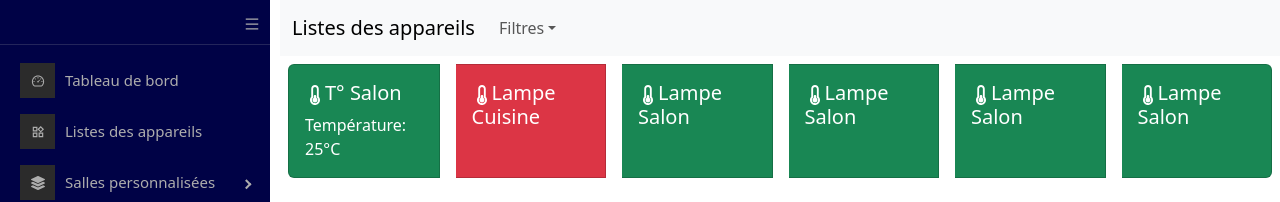
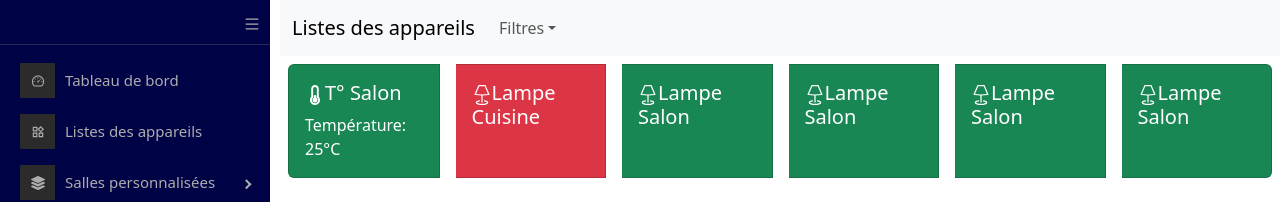
Before and after one commit to dodobox-s-team/Dodobox, a React (Vite) app in the folder web/: page /ListDevices in a window 1280 px wide. Shown: the top 202 px of the page. Built offline with nearby package versions, Linux system fonts and the light colour scheme.

Commit message:
setup image to DeviceBox

```diff
--- a/web/src/components/DeviceBox.tsx
+++ b/web/src/components/DeviceBox.tsx
@@ -2,8 +2,6 @@ import { useState } from 'react'
 import React from 'react'
 import ReactDOM from 'react-dom'
 import Card from 'react-bootstrap/Card'
-import { FaThermometerQuarter } from "react-icons/fa";
-import { BsLamp } from "react-icons/bs";
 
 const DeviceBox = (props) => {
 
@@ -15,7 +13,7 @@ const DeviceBox = (props) => {
         className="m-2"
       >
         <Card.Body>
-          <Card.Title><FaThermometerQuarter />{props.name}</Card.Title>
+          <Card.Title>{props.img}{props.name}</Card.Title>
           <Card.Text>
             {props.info}
           </Card.Text>
--- a/web/src/pages/ListDevices.tsx
+++ b/web/src/pages/ListDevices.tsx
@@ -8,6 +8,8 @@ import NavDropdown from 'react-bootstrap/NavDropdown'
 import Container from 'react-bootstrap/Container'
 import Card from 'react-bootstrap/Card'
 import CardGroup from 'react-bootstrap/CardGroup'
+import { FaThermometerQuarter } from "react-icons/fa";
+import { BsLamp } from "react-icons/bs";
 
 const ListDevices = () => {
 
@@ -30,12 +32,12 @@ const ListDevices = () => {
 		  </Container>
 		</Navbar>
 		<CardGroup>
-			<DeviceBox state="success" name='T° Salon' info='Température: 25°C' img='FaThermometerQuarter'></DeviceBox>
-			<DeviceBox state="danger" name='Lampe Cuisine' info='' img='BsLamp'></DeviceBox>
-			<DeviceBox state="success" name='Lampe Salon' info='' img='BsLamp'></DeviceBox>
-			<DeviceBox state="success" name='Lampe Salon' info='' img='BsLamp'></DeviceBox>
-			<DeviceBox state="success" name='Lampe Salon' info='' img='BsLamp'></DeviceBox>
-			<DeviceBox state="success" name='Lampe Salon' info='' img='BsLamp'></DeviceBox>
+			<DeviceBox state="success" name='T° Salon' info='Température: 25°C' img={[<FaThermometerQuarter />]}></DeviceBox>
+			<DeviceBox state="danger" name='Lampe Cuisine' info='' img={[<BsLamp/>]}></DeviceBox>
+			<DeviceBox state="success" name='Lampe Salon' info='' img={[<BsLamp/>]}></DeviceBox>
+			<DeviceBox state="success" name='Lampe Salon' info='' img={[<BsLamp/>]}></DeviceBox>
+			<DeviceBox state="success" name='Lampe Salon' info='' img={[<BsLamp/>]}></DeviceBox>
+			<DeviceBox state="success" name='Lampe Salon' info='' img={[<BsLamp/>]}></DeviceBox>
 		</CardGroup>
 		</div>
 
```
